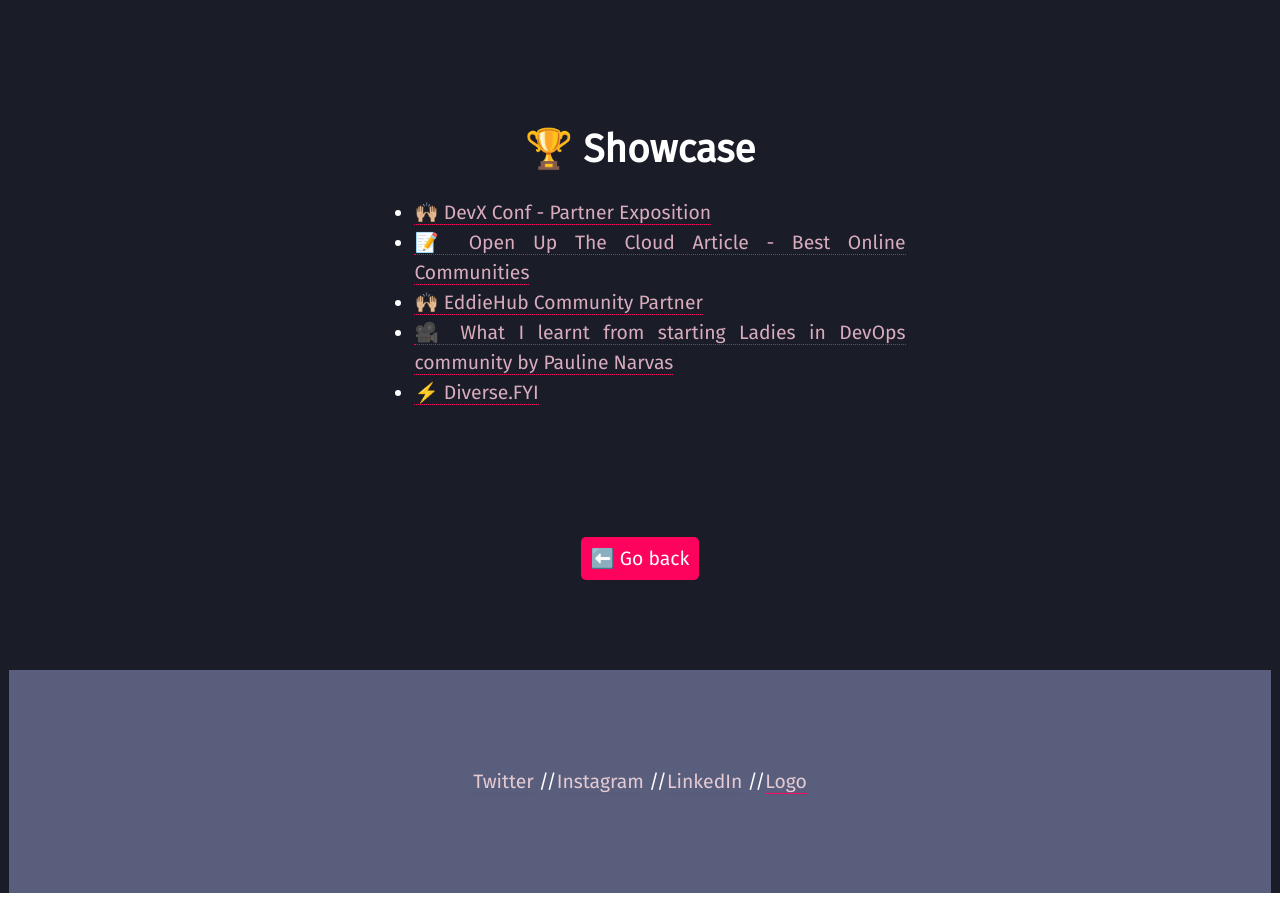
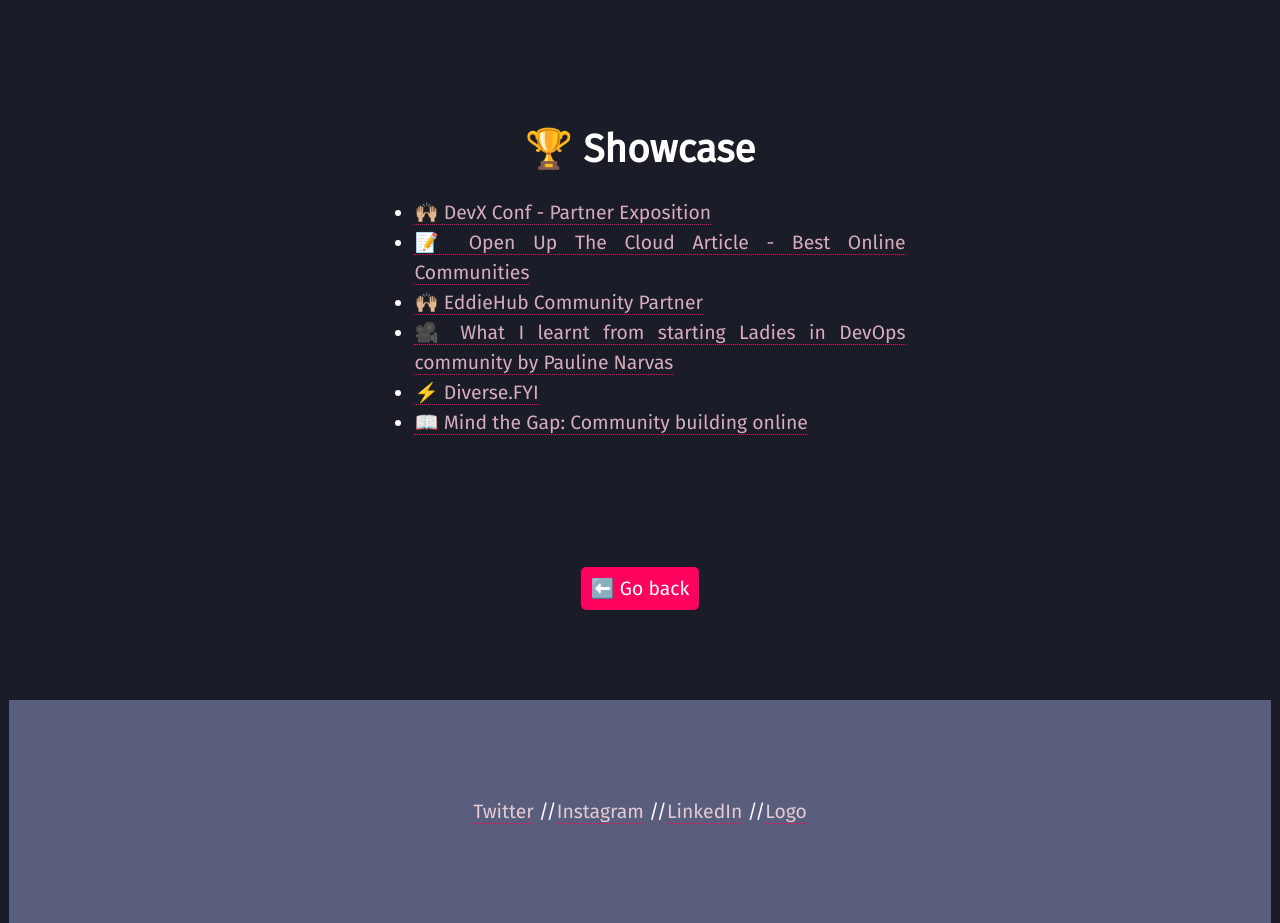
Before and after one commit to pawlean/ladiesindevops, a Next.js app: page /showcase in a window 1280 px wide. Before the commit the page ends 893 px from the top, so only its background shows below. Built offline with nearby package versions, Linux system fonts and the light colour scheme.

Commit message:
Update showcase

```diff
--- a/pages/showcase.js
+++ b/pages/showcase.js
@@ -41,6 +41,11 @@
                 ⚡️ Diverse.FYI
               </a>
             </li>
+            <li>
+              <a href="https://jbcole.co.uk/blog/mind-the-gap/" target="_blank">
+                📖 Mind the Gap: Community building online
+              </a>
+            </li>
           </ul>
         </p>
       </main>
```
